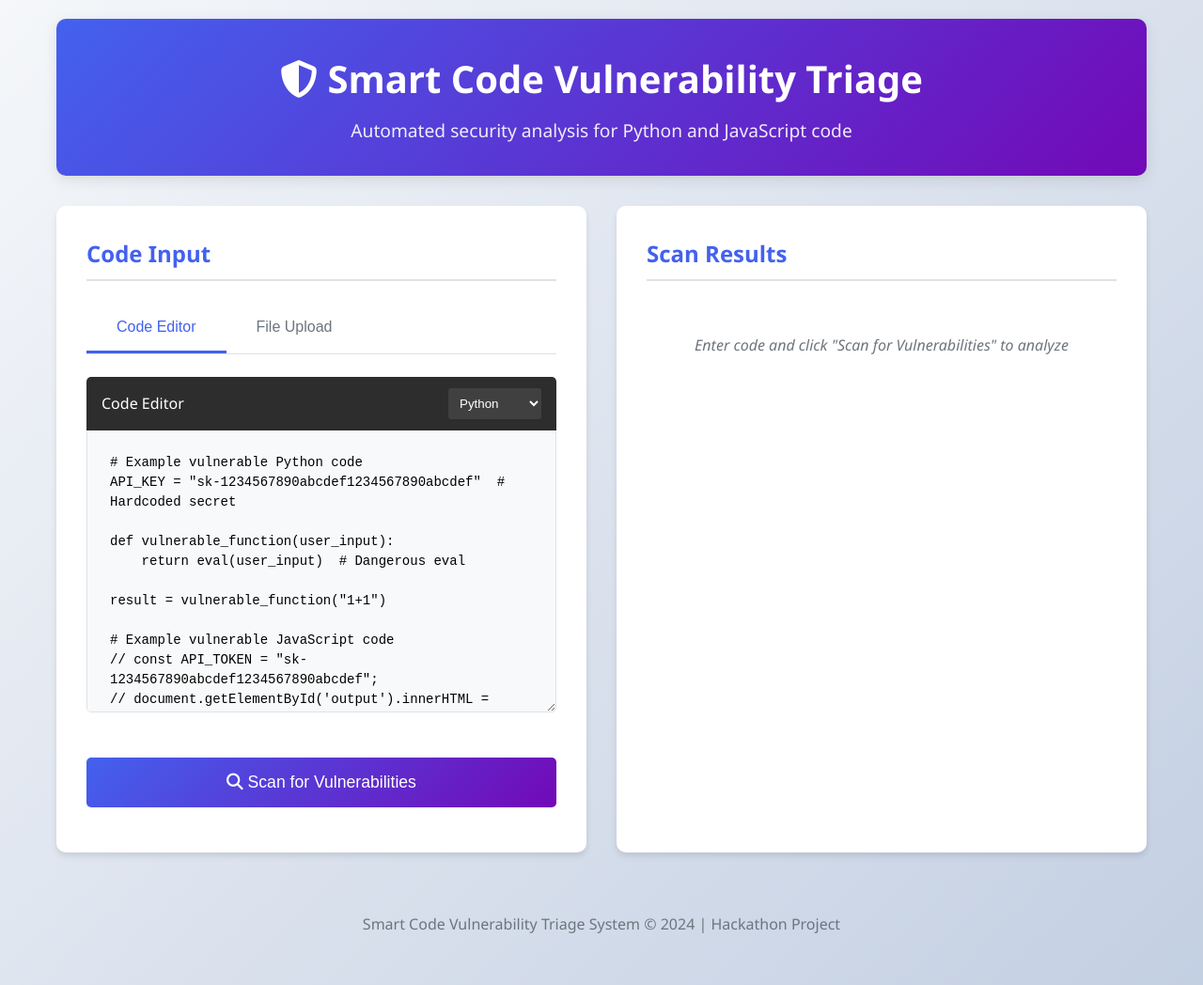
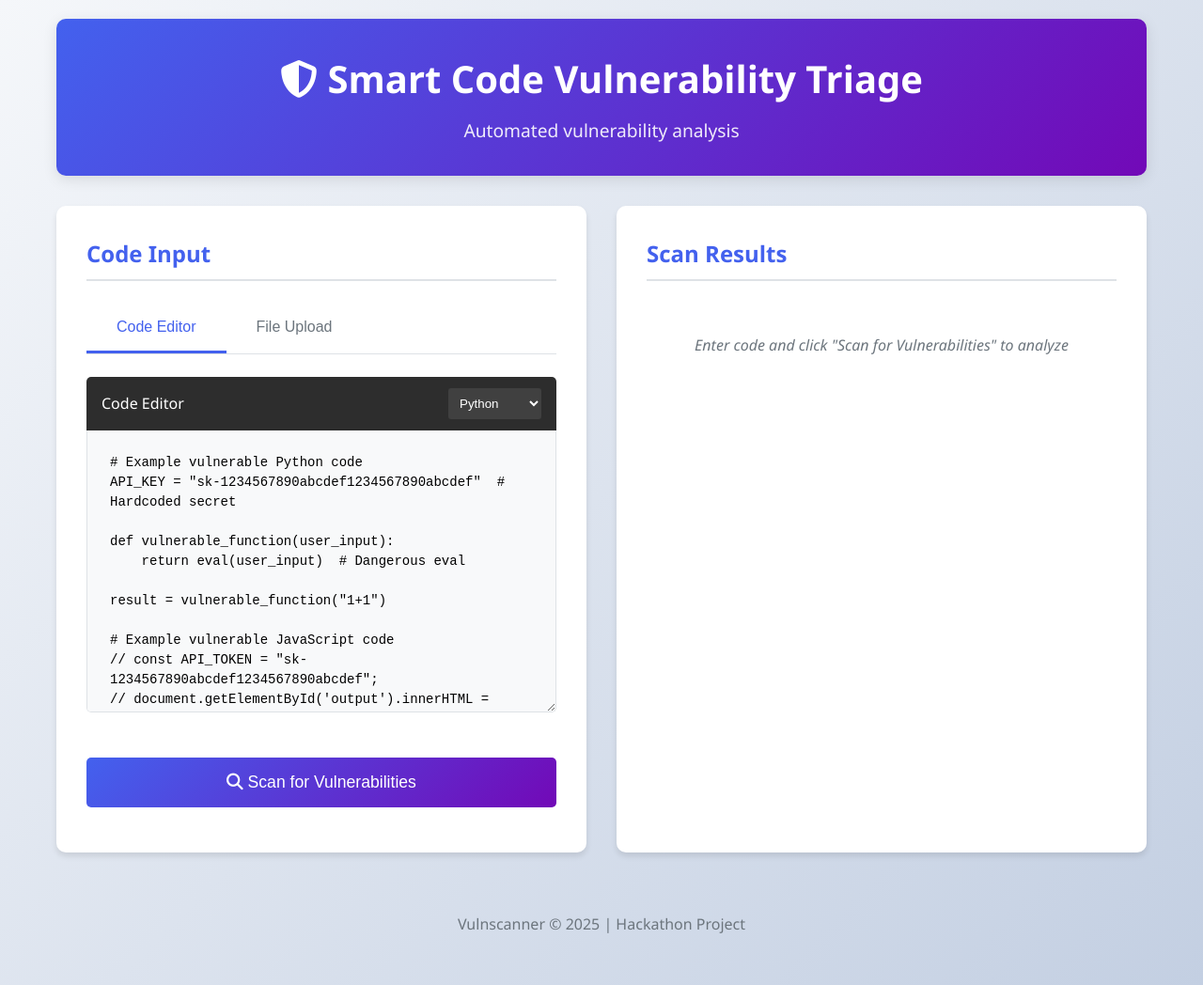
Before and after one commit to KuantumKnight/Vulnscanner, a Flask app: page / in a window 1280 px wide. Shown: the whole page at 94% size. Run offline with Flask 3, Linux system fonts and the light colour scheme.

Commit message:
Update index.html

```diff
--- a/templates/index.html
+++ b/templates/index.html
@@ -465,7 +465,7 @@
     <div class="container">
         <div class="header">
             <h1><i class="fas fa-shield-alt"></i> Smart Code Vulnerability Triage</h1>
-            <p>Automated security analysis for Python and JavaScript code</p>
+            <p>Automated vulnerability analysis</p>
         </div>
 
         <div class="main-content">
@@ -541,7 +541,7 @@ result = vulnerable_function("1+1")
         </div>
 
         <div class="footer">
-            <p>Smart Code Vulnerability Triage System &copy; 2024 | Hackathon Project</p>
+            <p>Vulnscanner &copy; 2025 | Hackathon Project</p>
         </div>
     </div>
 
```
